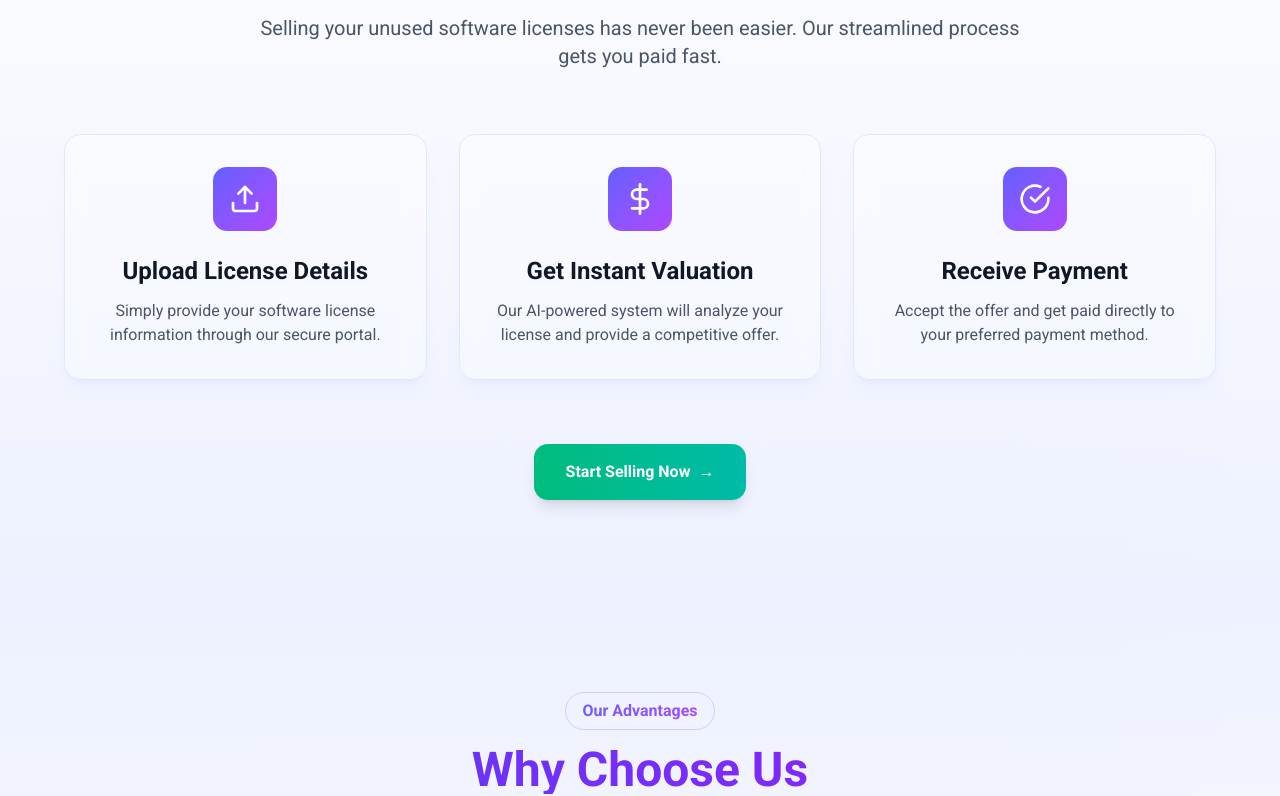
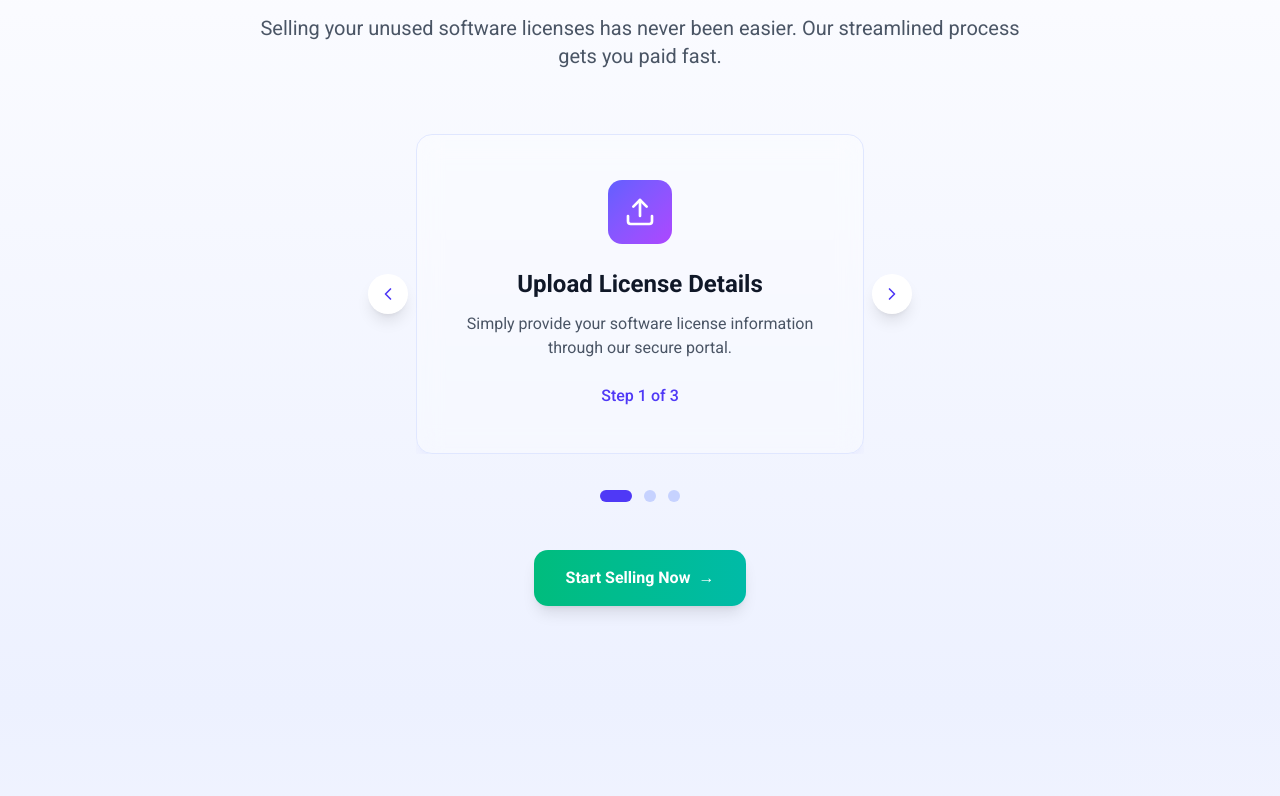
Before and after one commit to SakshiGhanekar/Licensify, a Next.js app: page / in a window 1280 px wide. Shown: the part 1000-1796 px from the top of the page. Built offline with nearby package versions, Linux system fonts and the light colour scheme.

Commit message:
fix the bugs

```diff
--- a/src/components/hero-section.tsx
+++ b/src/components/hero-section.tsx
@@ -8,15 +8,30 @@ export default function HeroSection() {
   const [isDarkMode, setIsDarkMode] = useState(false)
   const [isHovered, setIsHovered] = useState<string | null>(null)
   const [isMounted, setIsMounted] = useState(false)
+  const [windowSize, setWindowSize] = useState({ width: 0, height: 0 })
 
   useEffect(() => {
     setIsMounted(true)
-    const mediaQuery = window.matchMedia("(prefers-color-scheme: dark)")
-    setIsDarkMode(mediaQuery.matches)
 
-    const handleChange = (e: MediaQueryListEvent) => setIsDarkMode(e.matches)
-    mediaQuery.addEventListener("change", handleChange)
-    return () => mediaQuery.removeEventListener("change", handleChange)
+    // Only run this on client side
+    if (typeof window !== 'undefined') {
+      // Set initial window size
+      setWindowSize({
+        width: window.innerWidth,
+        height: window.innerHeight
+      })
+
+      // Optional: Add listener for window resize if needed
+      const handleResize = () => {
+        setWindowSize({
+          width: window.innerWidth,
+          height: window.innerHeight
+        })
+      }
+
+      window.addEventListener('resize', handleResize)
+      return () => window.removeEventListener('resize', handleResize)
+    }
   }, [])
 
   const containerVariants = {
@@ -209,24 +224,31 @@ export default function HeroSection() {
 
       {/* Floating particles */}
       <div className="absolute inset-0 overflow-hidden pointer-events-none">
-        {[...Array(20)].map((_, i) => (
+        {isMounted && [...Array(20)].map((_, i) => {
+          // Only render particles when component is mounted (client-side)
+          const width = Math.random() * 50 + 10;
+          const height = Math.random() * 50 + 10;
+          const randomX = Math.random() * (windowSize.width || 1000); // Fallback value
+          const randomY = Math.random() * (windowSize.height || 800); // Fallback value
+
+          return (
             <motion.div
               key={i}
               className="absolute rounded-full bg-gradient-to-br from-indigo-300/20 to-purple-300/20 dark:from-indigo-400/20 dark:to-purple-400/20 blur-sm"
               style={{
-              width: Math.random() * 50 + 10,
-              height: Math.random() * 50 + 10,
+                width: width,
+                height: height,
                 filter: "blur(2px)",
               }}
               initial={{
-              x: Math.random() * window.innerWidth,
-              y: Math.random() * window.innerHeight,
+                x: randomX,
+                y: randomY,
                 scale: Math.random() * 0.5 + 0.5,
                 opacity: 0,
               }}
               animate={{
-              x: [null, Math.random() * window.innerWidth],
-              y: [null, Math.random() * window.innerHeight],
+                x: [null, Math.random() * (windowSize.width || 1000)],
+                y: [null, Math.random() * (windowSize.height || 800)],
                 opacity: [0, 0.4, 0],
               }}
               transition={{
@@ -236,7 +258,8 @@ export default function HeroSection() {
                 delay: Math.random() * 5,
               }}
             />
-        ))}
+          );
+        })}
       </div>
 
       {/* Main container */}
--- a/src/components/how-it-works-section.tsx
+++ b/src/components/how-it-works-section.tsx
@@ -1,7 +1,7 @@
 "use client"
 
-import { FiUpload, FiDollarSign, FiCheckCircle } from "react-icons/fi"
-import { motion } from "framer-motion"
+import { FiUpload, FiDollarSign, FiCheckCircle, FiChevronLeft, FiChevronRight } from "react-icons/fi"
+import { motion, AnimatePresence } from "framer-motion"
 import { useState } from "react"
 
 const steps = [
@@ -24,6 +24,47 @@ const steps = [
 
 export default function HowItWorksSection() {
   const [isHovered, setIsHovered] = useState<string | null>(null)
+  const [currentIndex, setCurrentIndex] = useState(0)
+
+  const nextCard = () => {
+    setCurrentIndex((prevIndex) => (prevIndex + 1) % steps.length)
+  }
+
+  const prevCard = () => {
+    setCurrentIndex((prevIndex) => (prevIndex - 1 + steps.length) % steps.length)
+  }
+
+  // Animation variants for card transitions
+  const cardVariants = {
+    enter: (direction: number) => ({
+      x: direction > 0 ? 300 : -300,
+      opacity: 0,
+      scale: 0.9,
+    }),
+    center: {
+      x: 0,
+      opacity: 1,
+      scale: 1,
+    },
+    exit: (direction: number) => ({
+      x: direction < 0 ? 300 : -300,
+      opacity: 0,
+      scale: 0.9,
+    }),
+  }
+
+  // Track the direction of navigation for animations
+  const [direction, setDirection] = useState(0)
+
+  const handleNext = () => {
+    setDirection(1)
+    nextCard()
+  }
+
+  const handlePrev = () => {
+    setDirection(-1)
+    prevCard()
+  }
 
   return (
     <section className="relative py-24 bg-gradient-to-b from-white to-indigo-50 dark:from-gray-900 dark:to-indigo-950/50 overflow-hidden transition-colors duration-500">
@@ -67,29 +108,77 @@ export default function HowItWorksSection() {
           </motion.p>
         </div>
 
-        <div className="grid grid-cols-1 md:grid-cols-3 gap-8 max-w-6xl mx-auto">
-          {steps.map((step, index) => (
-            <motion.div
-              key={index}
-              className="relative"
-              initial={{ opacity: 0, y: 40 }}
-              whileInView={{ opacity: 1, y: 0 }}
-              transition={{ duration: 0.6, delay: index * 0.2 }}
-              viewport={{ once: true, margin: "-100px" }}
-            >
-              <div className="bg-white/30 dark:bg-white/5 backdrop-blur-md rounded-2xl p-8 border border-indigo-100 dark:border-indigo-800/50 shadow-lg shadow-indigo-500/5 h-full flex flex-col items-center text-center transition-all duration-300 hover:shadow-xl hover:shadow-indigo-500/10 hover:-translate-y-2">
-                <div className="w-16 h-16 bg-gradient-to-br from-indigo-500 to-purple-500 rounded-xl flex items-center justify-center text-white mb-6">
-                  {step.icon}
+        {/* Card Carousel */}
+        <div className="relative max-w-md mx-auto h-80 flex items-center justify-center">
+          {/* Step Indicators */}
+          <div className="absolute -bottom-12 left-0 right-0 flex justify-center gap-3 z-20">
+            {steps.map((_, index) => (
+              <button
+                key={index}
+                onClick={() => {
+                  setDirection(index > currentIndex ? 1 : -1)
+                  setCurrentIndex(index)
+                }}
+                className={`w-3 h-3 rounded-full transition-all duration-300 ${
+                  index === currentIndex ? "bg-indigo-600 dark:bg-indigo-400 w-8" : "bg-indigo-200 dark:bg-indigo-800"
+                }`}
+                aria-label={`Go to step ${index + 1}`}
+              />
+            ))}
+          </div>
+
+          {/* Left Arrow */}
+          <button
+            onClick={handlePrev}
+            className="absolute left-0 -translate-x-12 z-20 w-10 h-10 rounded-full bg-white dark:bg-gray-800 shadow-lg flex items-center justify-center hover:bg-indigo-50 dark:hover:bg-indigo-900/50 transition-all duration-300"
+            aria-label="Previous step"
+          >
+            <FiChevronLeft className="w-5 h-5 text-indigo-600 dark:text-indigo-400" />
+          </button>
+
+          {/* Right Arrow */}
+          <button
+            onClick={handleNext}
+            className="absolute right-0 translate-x-12 z-20 w-10 h-10 rounded-full bg-white dark:bg-gray-800 shadow-lg flex items-center justify-center hover:bg-indigo-50 dark:hover:bg-indigo-900/50 transition-all duration-300"
+            aria-label="Next step"
+          >
+            <FiChevronRight className="w-5 h-5 text-indigo-600 dark:text-indigo-400" />
+          </button>
+
+          {/* Card Container */}
+          <div className="relative w-full h-full overflow-hidden">
+            <AnimatePresence custom={direction} initial={false} mode="wait">
+              <motion.div
+                key={currentIndex}
+                custom={direction}
+                variants={cardVariants}
+                initial="enter"
+                animate="center"
+                exit="exit"
+                transition={{
+                  x: { type: "spring", stiffness: 300, damping: 30 },
+                  opacity: { duration: 0.2 },
+                  scale: { duration: 0.2 },
+                }}
+                className="absolute inset-0 flex items-center justify-center"
+              >
+                <div className="bg-white/30 dark:bg-white/5 backdrop-blur-md rounded-2xl p-8 border border-indigo-100 dark:border-indigo-800/50 shadow-lg shadow-indigo-500/5 w-full h-full flex flex-col items-center justify-center text-center transition-all duration-300">
+                  <div className="w-16 h-16 bg-gradient-to-br from-indigo-500 to-purple-500 rounded-xl flex items-center justify-center text-white mb-6">
+                    {steps[currentIndex].icon}
+                  </div>
+                  <h3 className="text-2xl font-bold mb-3 text-gray-900 dark:text-white">{steps[currentIndex].title}</h3>
+                  <p className="text-gray-600 dark:text-gray-300">{steps[currentIndex].description}</p>
+                  <div className="mt-6 text-indigo-600 dark:text-indigo-400 font-medium">
+                    Step {currentIndex + 1} of {steps.length}
+                  </div>
                 </div>
-                <h3 className="text-2xl font-bold mb-3 text-gray-900 dark:text-white">{step.title}</h3>
-                <p className="text-gray-600 dark:text-gray-300">{step.description}</p>
-              </div>
-            </motion.div>
-          ))}
+              </motion.div>
+            </AnimatePresence>
+          </div>
         </div>
 
         {/* Additional CTA */}
-        <div className="flex justify-center mt-16">
+        <div className="flex justify-center mt-24">
           <button
             className="relative group overflow-hidden bg-gradient-to-r from-emerald-500 to-teal-500 dark:from-emerald-600 dark:to-teal-600 text-white font-semibold px-8 py-4 rounded-xl shadow-lg hover:shadow-emerald-500/25 dark:hover:shadow-emerald-600/25 transition-all duration-300"
             onMouseEnter={() => setIsHovered("valuation")}
--- a/src/components/navbar.tsx
+++ b/src/components/navbar.tsx
@@ -16,12 +16,15 @@ export default function Navbar() {
   useEffect(() => {
     setMounted(true)
 
-    const handleScroll = () => {
-      setScrolled(window.scrollY > 10)
+    // Only run this on client side
+    if (typeof window !== 'undefined') {
+      const handleScroll = () => {
+        setScrolled(window.scrollY > 10)
+      }
+
+      window.addEventListener('scroll', handleScroll)
+      return () => window.removeEventListener('scroll', handleScroll)
     }
-
-    window.addEventListener('scroll', handleScroll)
-    return () => window.removeEventListener('scroll', handleScroll)
   }, [])
 
   const toggleMenu = () => setIsOpen(!isOpen)
```
Lines whose indentation alone changed are shown as unchanged.
